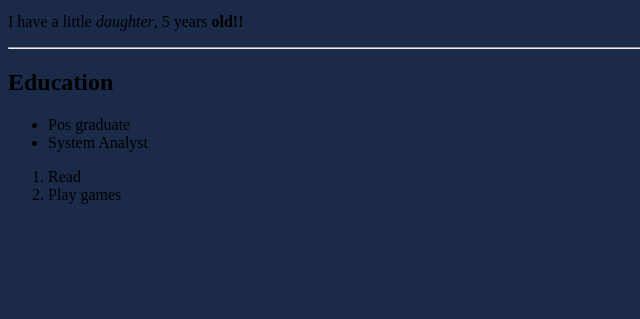
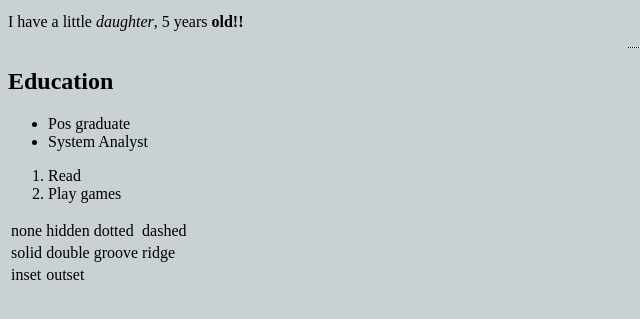
Before and after one commit to wrafacho/cv, a plain HTML site: page index.html in a window 1280 px wide. Shown: the part 413-732 px from the top of the page, without its empty margins (0-640 px from the left). Drawn offline with Linux system fonts and the light colour scheme.

Commit message:
Update index.html

```diff
--- a/index.html
+++ b/index.html
@@ -3,8 +3,20 @@
     <head>
       <meta charset="utf-8">
       <title>♡ Lorena Personal Site</title>
+      <style>
+      body{
+        background-color: #c9d1d3;
+      }
+      hr{
+        background-color: white;
+        border-style: dotted none none;
+        border-right: ;
+        border-width:1px;
+        width:25px;
+      }
+      </style>
     </head>
-    <body style="background-color: #1b2a49">
+    <body>
       <img src="https://twitter.com/wrafacho/photo" >
     <h1>Willian Rafacho</h1>
     <p>
@@ -29,7 +41,24 @@
       <li>
         Play games
       </li>
-
     </ol>
+    <table>
+  <tr>
+    <td class="b1">none</td>
+    <td class="b2">hidden</td>
+    <td class="b3">dotted</td>
+    <td class="b4">dashed</td>
+  </tr>
+  <tr>
+    <td class="b5">solid</td>
+    <td class="b6">double</td>
+    <td class="b7">groove</td>
+    <td class="b8">ridge</td>
+  </tr>
+  <tr>
+    <td class="b9">inset</td>
+    <td class="b10">outset</td>
+  </tr>
+</table>
     </body>
   </html>
```
